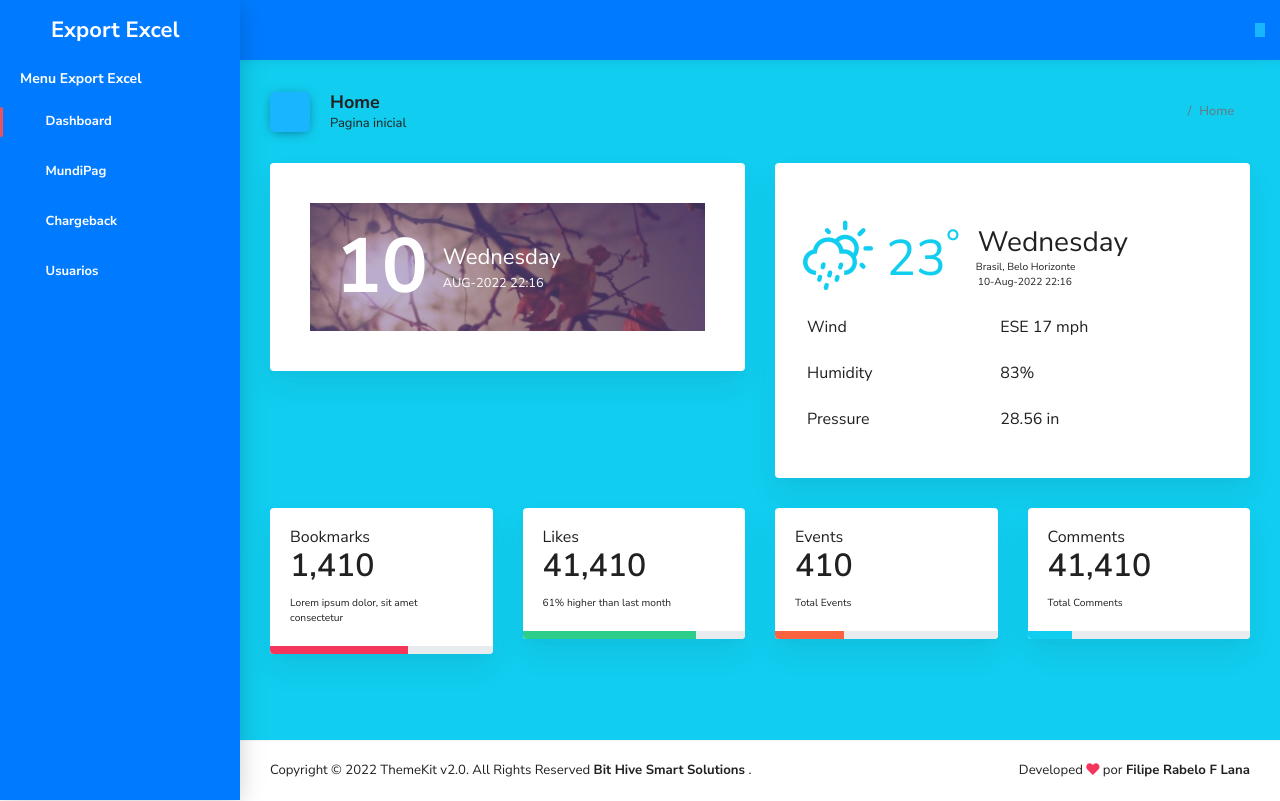
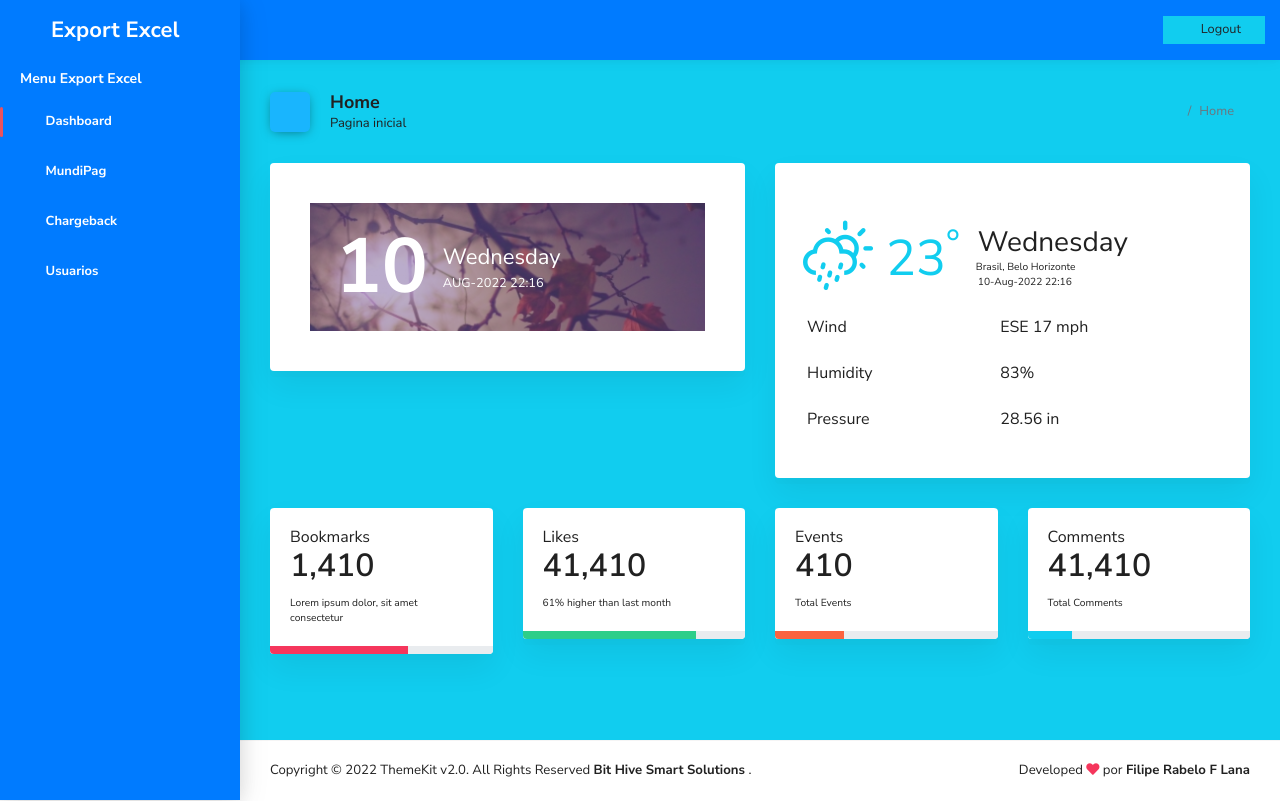
Before and after one commit to FilipeRabelo/Excel_Export, a CodeIgniter app: page /Excel_Export/index.php/home/index in a window 1280 px wide. Run offline with CodeIgniter, Linux system fonts and the light colour scheme; the visitor is signed in with stand-in values (Sample User, id 1); some libraries are stand-ins or nearby versions; some web fonts are replaced.

Commit message:
projeto Export Excel V1 Finalizado com sucesso

```diff
--- a/application/views/layout/navbar.php
+++ b/application/views/layout/navbar.php
@@ -17,14 +17,9 @@
             <div class="top-menu d-flex align-items-center">
 
                 <div class="dropdown">
-          <a class="dropdown-toggle" href="#" id="userDropdown" role="button" data-toggle="dropdown" aria-haspopup="true" aria-expanded="false"><i class="ik ik-user dropdown-icon bg-blue"></i></a>
-          <div class="dropdown-menu dropdown-menu-right" aria-labelledby="userDropdown">
-            <a class="dropdown-item" href="#"><i class="ik ik-user dropdown-icon"></i> Profile</a>
-            <a class="dropdown-item" href="#"><i class="ik ik-settings dropdown-icon"></i> Settings</a>
-            <a class="dropdown-item" href="#"><span class="float-right"><span class="badge badge-primary">6</span></span><i class="ik ik-mail dropdown-icon"></i> Inbox</a>
-            <a class="dropdown-item" href="#"><i class="ik ik-navigation dropdown-icon"></i> Message</a>
-            <a class="dropdown-item" href="<?= base_url('/') ?>"><i class="ik ik-power dropdown-icon"></i> Logout</a>
-          </div>
+
+                    <a href="<?= base_url('login/logout/auth'); ?>" class="dropdown-item bg-info " ><i data-toggle="dropdown" title="SAIR" class="ik ik-power dropdown-icon"></i> Logout</a>
+
                 </div>
 
             </div>
```
Lines whose indentation alone changed are shown as unchanged.
